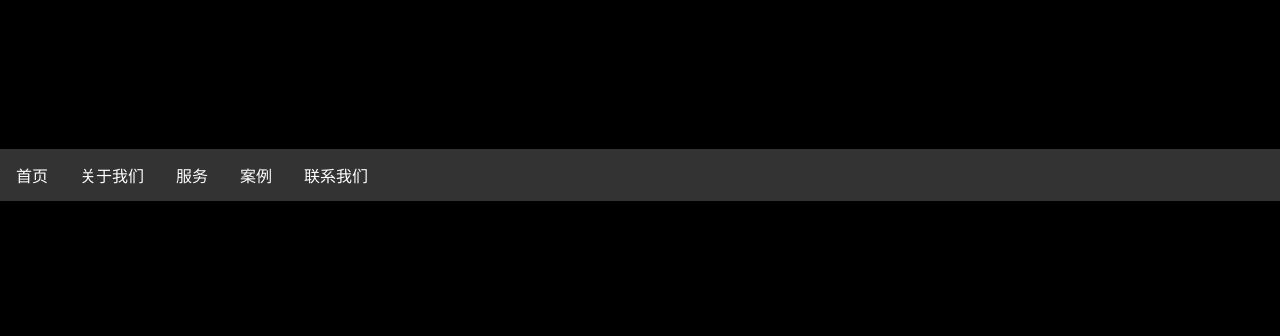
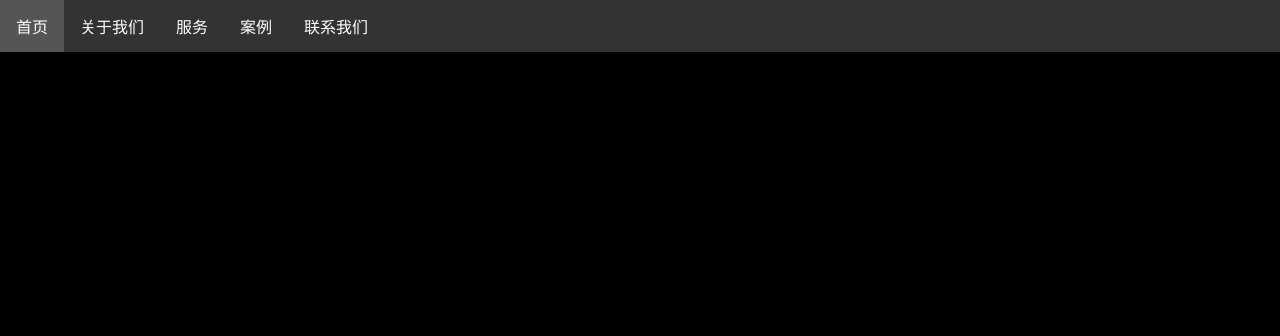
Before and after one commit to cjw3301/KBC, a plain HTML site: page index.html in a window 1280 px wide. Shown: the top 336 px of the page. Drawn offline with Linux system fonts and the light colour scheme.

Commit message:
Update index.html

```diff
--- a/index.html
+++ b/index.html
@@ -22,7 +22,7 @@
 			}
 			.header{
 				width: 100%;
-				margin: auto;
+				padding: auto;
 				text-align: center;
 				background-color: #333;
 			}
```
